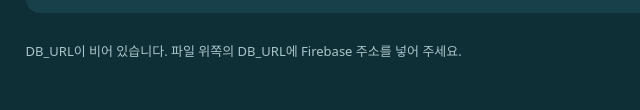
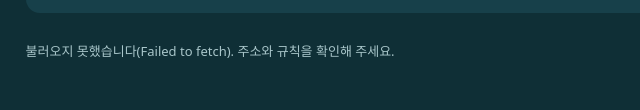
Before and after one commit to novelenter1-jay/gansa-checklist, a plain HTML site: page result.html in a window 1280 px wide. Shown: the part 686-796 px from the top of the page, 0-640 px from the left. Drawn offline with Linux system fonts and the light colour scheme; no server answers.

Commit message:
Update result.html

```diff
--- a/result.html
+++ b/result.html
@@ -115,7 +115,7 @@ const DATA=[
 "회의록을 공개할 때 학교, 학년반, 이름과 민감한 내용을 가린다"]]];
 
 /* ▼ 체크리스트 파일과 같은 주소를 넣습니다. */
-const DB_URL="";            // 예: "https://내프로젝트-default-rtdb.firebaseio.com"
+const DB_URL="https://gansa-checklist-default-rtdb.firebaseio.com";            // 예: "https://내프로젝트-default-rtdb.firebaseio.com"
 const ROOM="gansa1119";
 const base=()=>DB_URL.replace(/\/$/,"")+"/"+ROOM+"/responses";
 const total=DATA.reduce((a,s)=>a+s[2].length,0);
```
